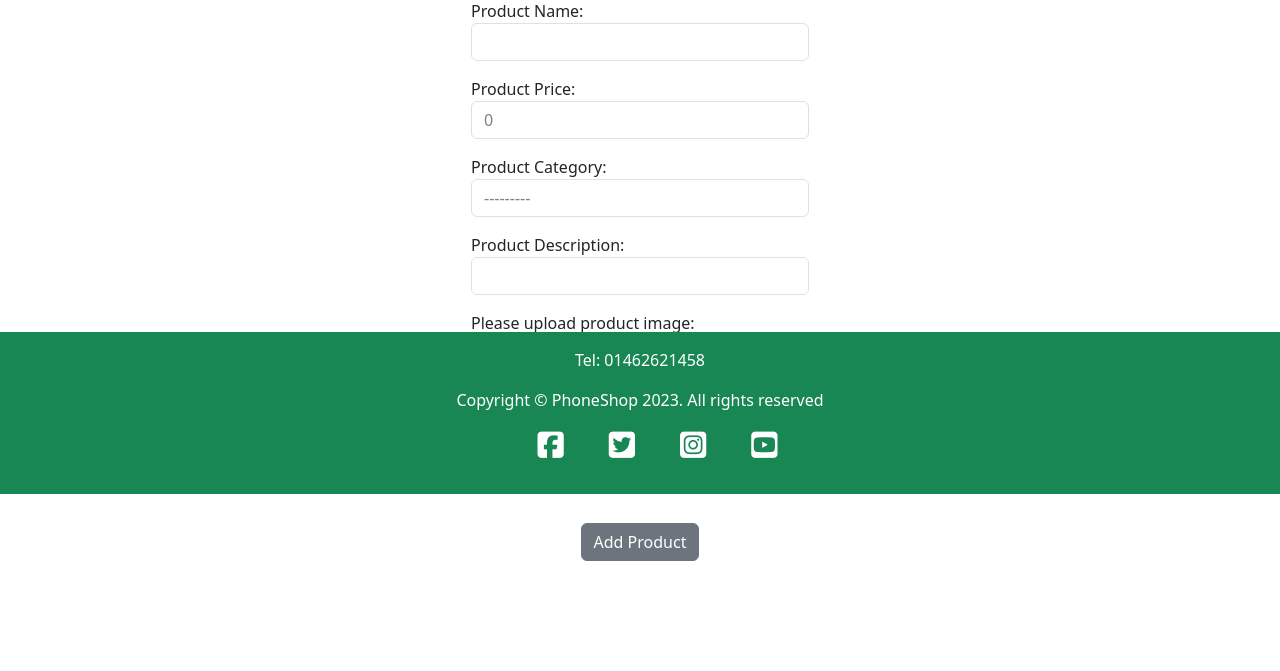
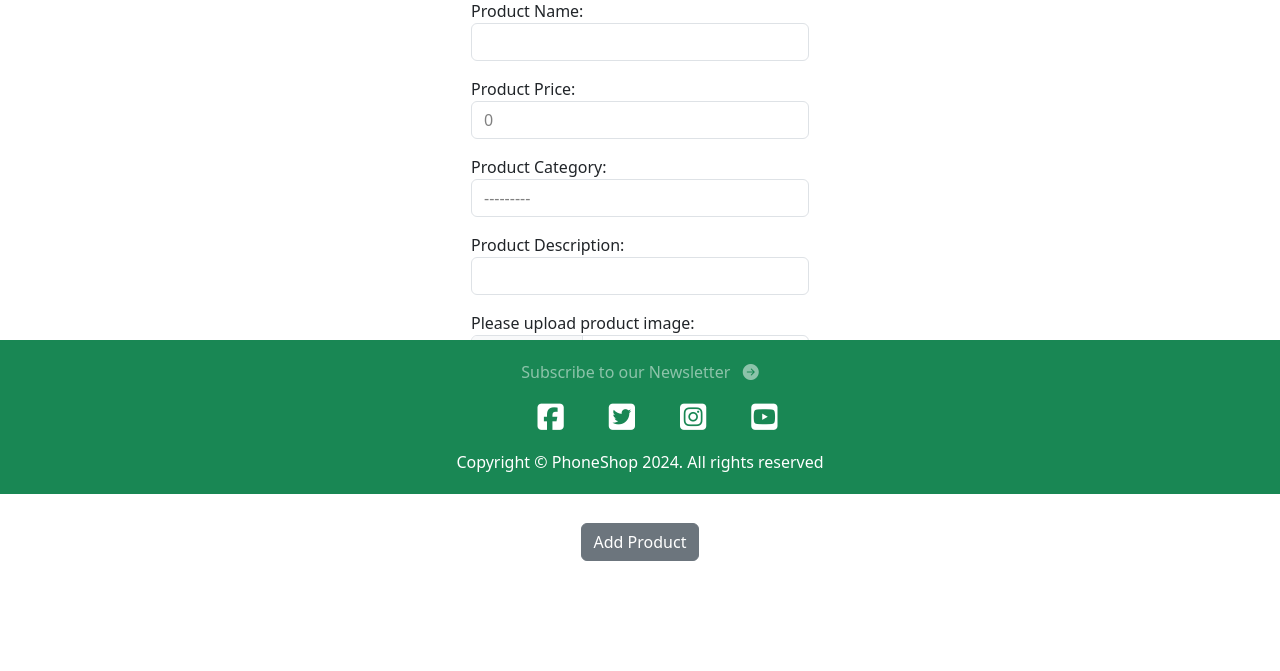
Before and after one commit to mmunson94/Mmunson-P5-Phone-shop, a Django app: page /add_product in a window 1280 px wide. Shown: the part 306-977 px from the top of the page. After the commit the page ends 867 px from the top, so only its background shows below. Run offline with Django 3.2, Linux system fonts and the light colour scheme; the visitor is signed in with stand-in values (Sample User, id 1); data that the repository does not hold is empty; some libraries are stand-ins or nearby versions.

Commit message:
Added newsletter link to footer and header to product page

```diff
--- a/phoneshop_main/static/css/style.css
+++ b/phoneshop_main/static/css/style.css
@@ -91,6 +91,23 @@
     align-items: center;
 }
 
+.newsletter-container {
+    width: 100%;
+    text-align: center;
+    margin-top: 1rem;
+}
+
+.newsletter-link:hover {
+    color: white;
+    text-decoration: underline;
+}
+
+.newsletter-link {
+    text-decoration: none;
+    text-align: center;
+    color: rgba(255, 255, 255, 0.5);
+}
+
 @media screen and (min-width: 1000px) {
     .cart-container {
         display: flex;
--- a/phoneshop_main/website/templates/base.html
+++ b/phoneshop_main/website/templates/base.html
@@ -37,10 +37,11 @@
     <script src="https://kit.fontawesome.com/2cc81c8112.js" crossorigin="anonymous"></script>
 </body>
 
-<footer class="bg-success py-3 sticky-bottom mt-4">
+<footer class="bg-success py-1 sticky-bottom mt-4">
     <div class="container">
-        <p class="text-white m-o text-center">Tel: 01462621458</p>
-        <p class="text-white m-o text-center" > Copyright &copy; PhoneShop 2023. All rights reserved </p>
+        <div class="newsletter-container mb-3">
+            <a class="newsletter-link" href="{% url 'index' %}">Subscribe to our Newsletter &nbsp; <i class="bi bi-arrow-right-circle-fill"></i></a>
+        </div>
         <ul class="social-networks">
             <li>
                 <a href="http://facebook.com" target="_blank" rel="noopener"
@@ -63,6 +64,7 @@
                         class="fa-brands fa-square-youtube"></i></a>
             </li>
         </ul>
+        <p class="text-white m-o text-center" > Copyright &copy; PhoneShop 2024. All rights reserved </p>
     </div>
 
 </footer>
```
Also changed, not shown: phoneshop_main/website/templates/product.html (+8 -0 lines).
